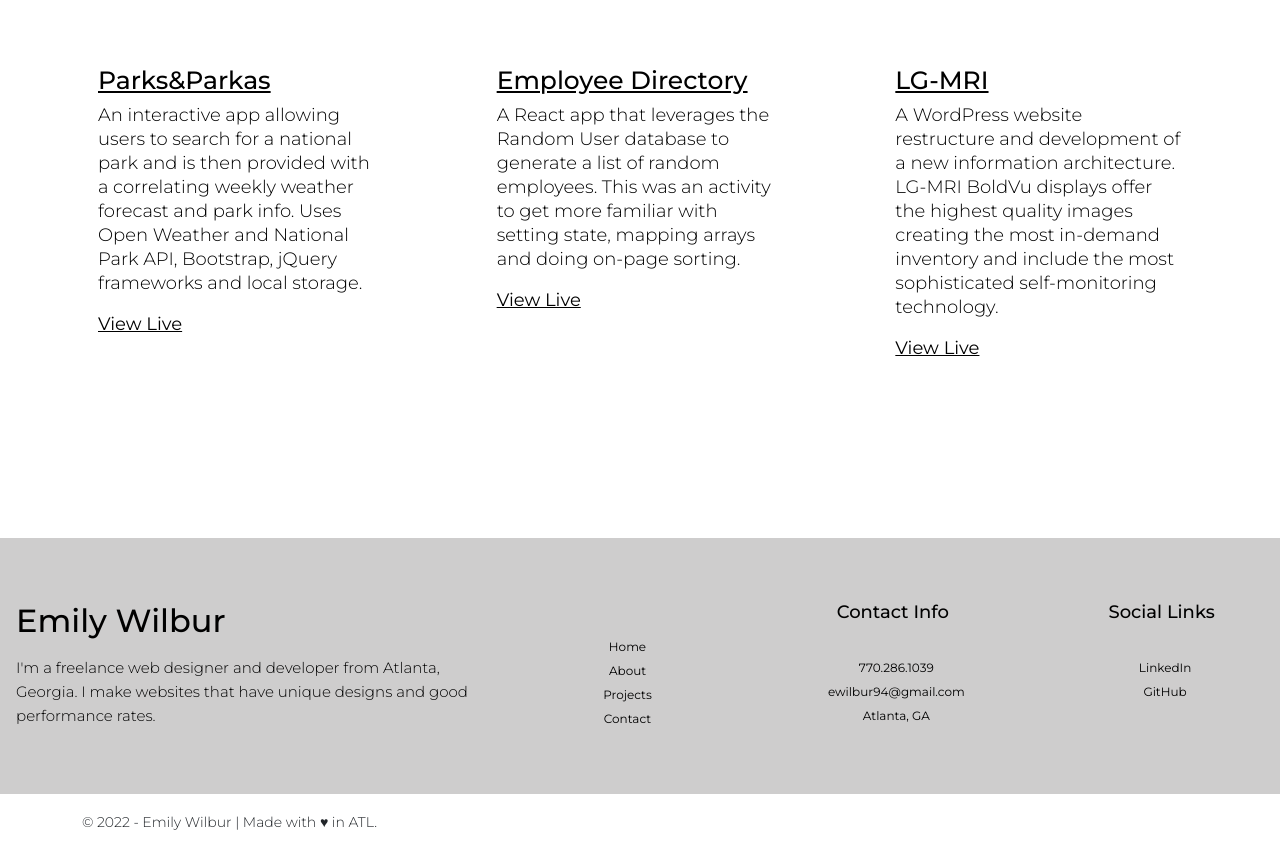
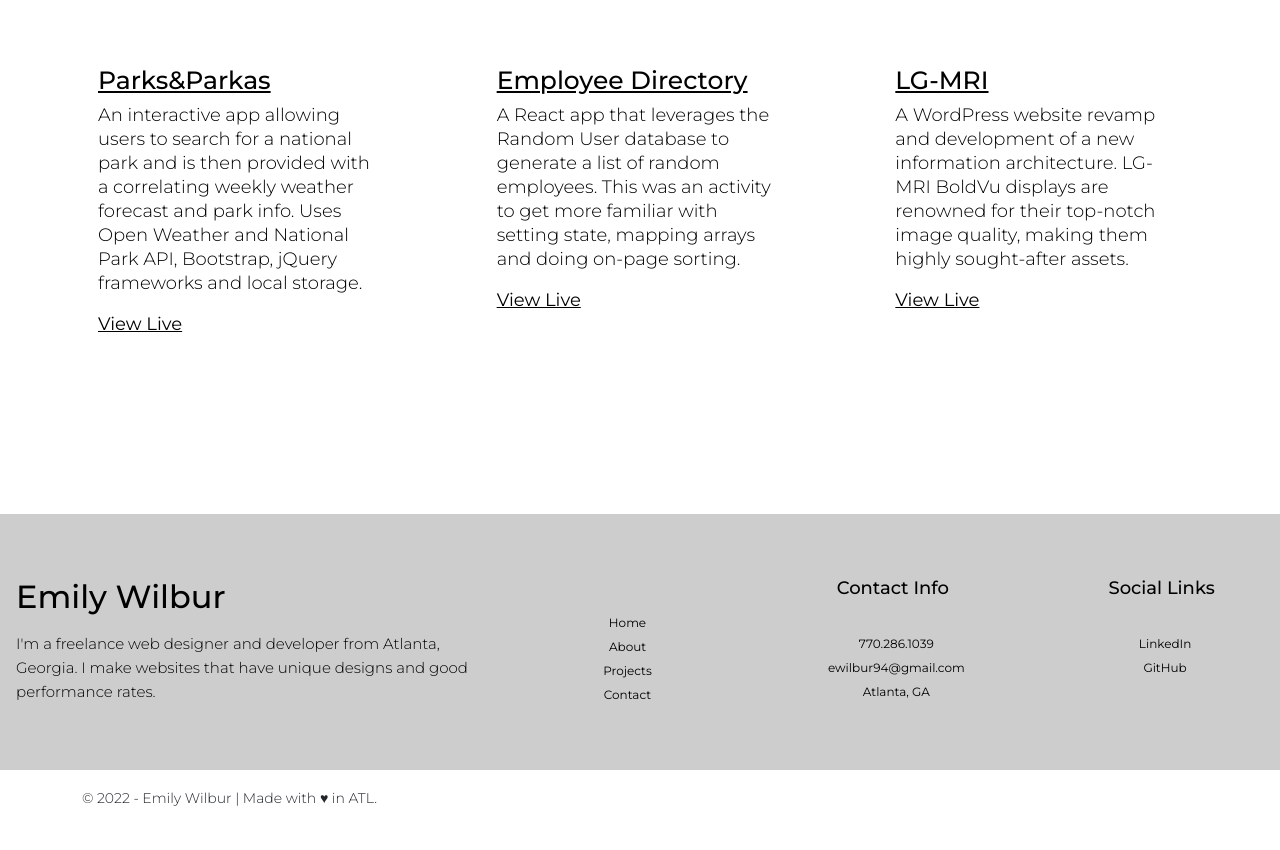
Before and after one commit to emilyjwilbur/port, a React (Create React App) app: page /projects in a window 1280 px wide. Shown: the part 1851-2701 px from the top of the page. After the commit the page ends 2677 px from the top, so only its background shows below. Built offline with nearby package versions, Linux system fonts and the light colour scheme; a web font is replaced by a local one.

Commit message:
Description update

```diff
--- a/src/assets/data/projects.js
+++ b/src/assets/data/projects.js
@@ -82,7 +82,7 @@ const projects = [
     id:uuidv4(),
     name: 'LG-MRI',
     desc:
-    'A WordPress website restructure and development of a new information architecture. LG-MRI BoldVu displays offer the highest quality images creating the most in-demand inventory and include the most sophisticated self-monitoring technology.',
+    'A WordPress website revamp and development of a new information architecture. LG-MRI BoldVu displays are renowned for their top-notch image quality, making them highly sought-after assets.',
     img: LGMRI,
   },
 
```
